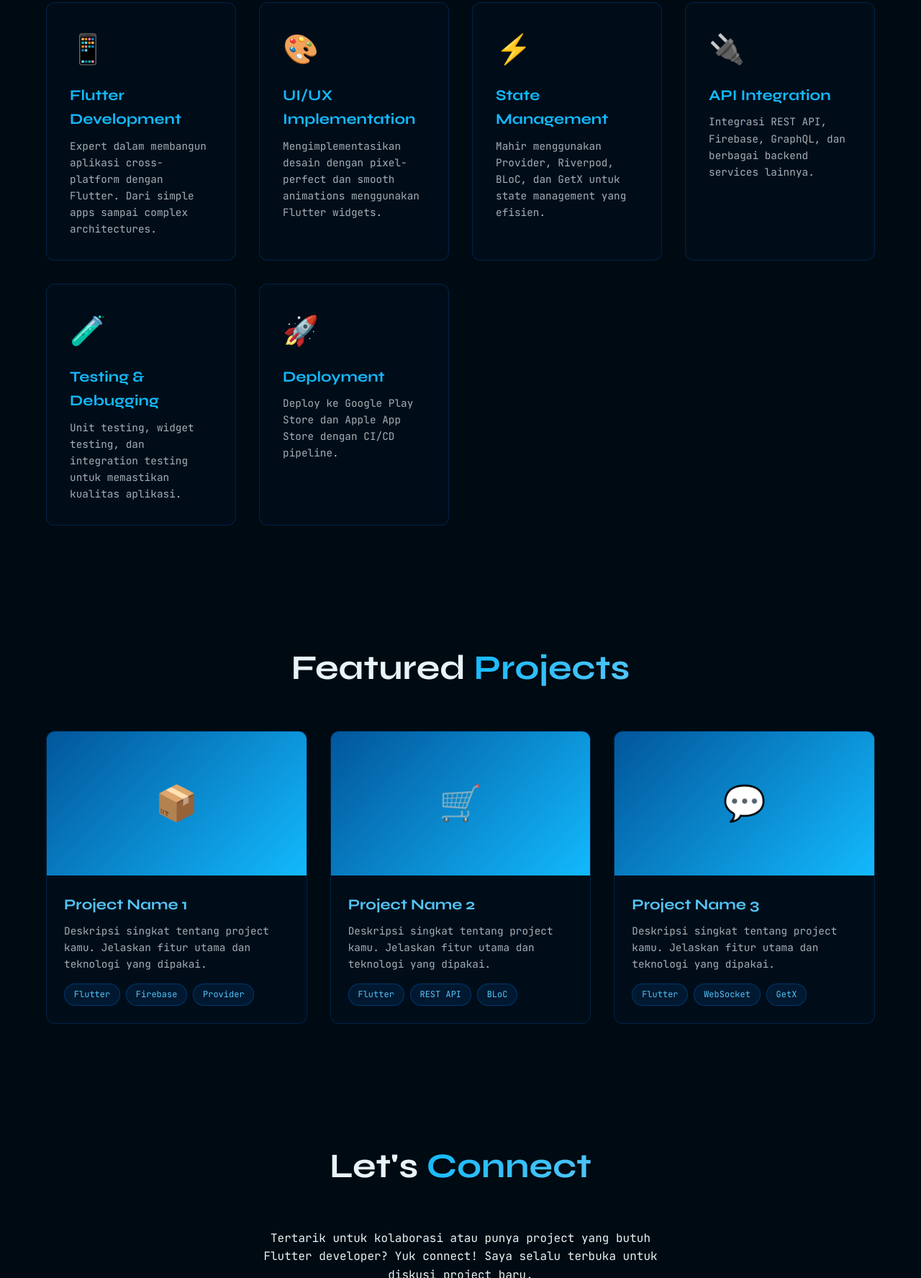
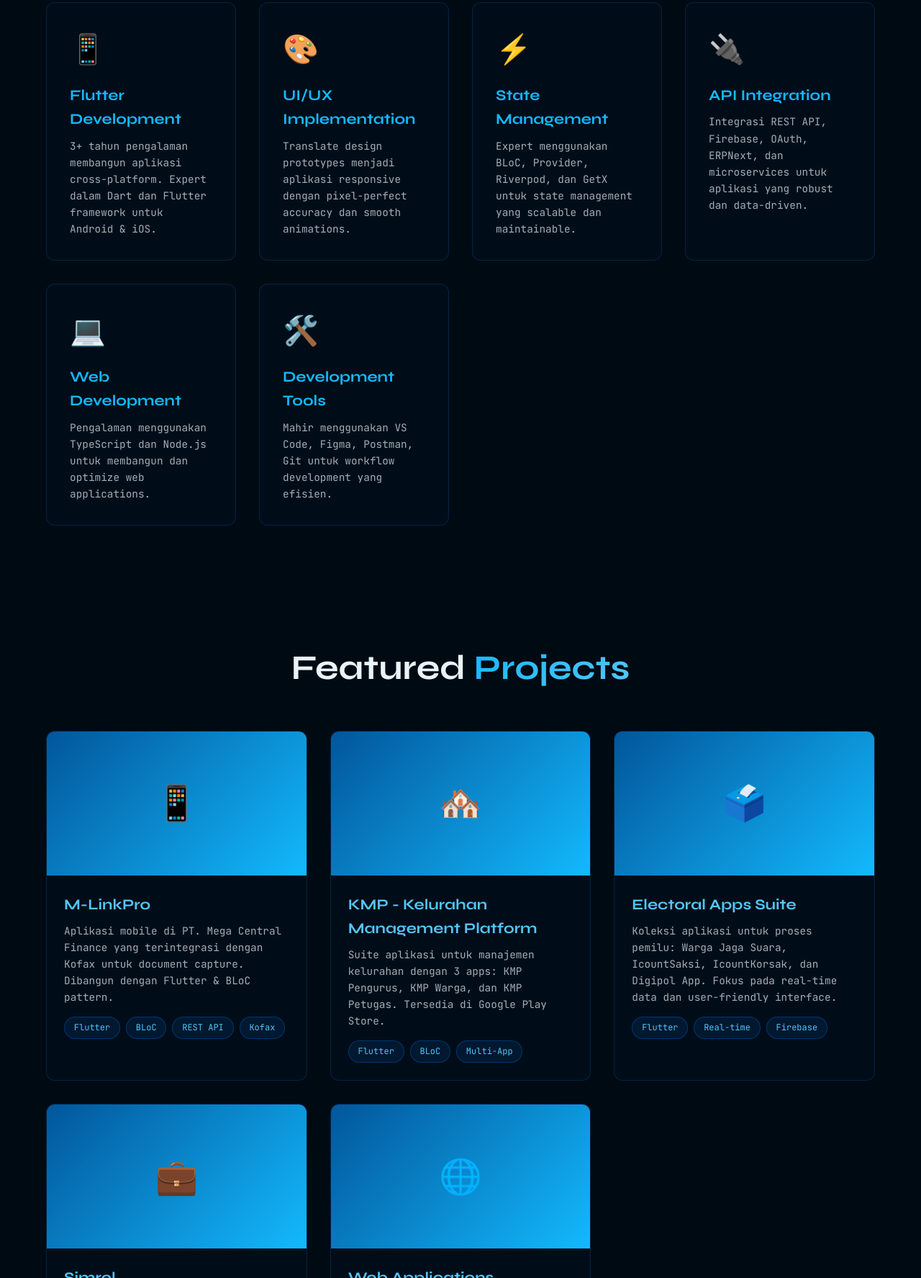
Before and after one commit to adimaulanaa/adimaulana.github.io, a plain HTML site: page index.html in a window 1280 px wide. Shown: the part 1025-2800 px from the top of the page at 72% size. Drawn offline with Linux system fonts and the light colour scheme.

Commit message:
update CV

```diff
--- a/index.html
+++ b/index.html
@@ -501,9 +501,9 @@
                 Hi, Saya <span class="gradient-text">Adi Maulana</span>
             </h1>
             <p>
-                Mobile Developer yang fokus di Flutter. Suka bikin aplikasi yang smooth,
-                cepat, dan tentunya user-friendly. Dari UI yang kece sampai logic yang solid,
-                semuanya dihandle dengan passion! 🚀
+                Mobile Developer dengan 3+ tahun pengalaman di Flutter. Expert dalam membangun
+                aplikasi cross-platform dengan clean architecture, state management (BLoC, Provider, Riverpod),
+                dan REST API integration. Passionate tentang code quality dan user experience! 🚀
             </p>
             <div class="cta-buttons">
                 <a href="#projects" class="btn btn-primary">Lihat Projects</a>
@@ -532,32 +532,32 @@
             <div class="skill-card">
                 <div class="skill-icon">📱</div>
                 <h3>Flutter Development</h3>
-                <p>Expert dalam membangun aplikasi cross-platform dengan Flutter. Dari simple apps sampai complex architectures.</p>
+                <p>3+ tahun pengalaman membangun aplikasi cross-platform. Expert dalam Dart dan Flutter framework untuk Android & iOS.</p>
             </div>
             <div class="skill-card">
                 <div class="skill-icon">🎨</div>
                 <h3>UI/UX Implementation</h3>
-                <p>Mengimplementasikan desain dengan pixel-perfect dan smooth animations menggunakan Flutter widgets.</p>
+                <p>Translate design prototypes menjadi aplikasi responsive dengan pixel-perfect accuracy dan smooth animations.</p>
             </div>
             <div class="skill-card">
                 <div class="skill-icon">⚡</div>
                 <h3>State Management</h3>
-                <p>Mahir menggunakan Provider, Riverpod, BLoC, dan GetX untuk state management yang efisien.</p>
+                <p>Expert menggunakan BLoC, Provider, Riverpod, dan GetX untuk state management yang scalable dan maintainable.</p>
             </div>
             <div class="skill-card">
                 <div class="skill-icon">🔌</div>
                 <h3>API Integration</h3>
-                <p>Integrasi REST API, Firebase, GraphQL, dan berbagai backend services lainnya.</p>
+                <p>Integrasi REST API, Firebase, OAuth, ERPNext, dan microservices untuk aplikasi yang robust dan data-driven.</p>
             </div>
             <div class="skill-card">
-                <div class="skill-icon">🧪</div>
-                <h3>Testing & Debugging</h3>
-                <p>Unit testing, widget testing, dan integration testing untuk memastikan kualitas aplikasi.</p>
+                <div class="skill-icon">💻</div>
+                <h3>Web Development</h3>
+                <p>Pengalaman menggunakan TypeScript dan Node.js untuk membangun dan optimize web applications.</p>
             </div>
             <div class="skill-card">
-                <div class="skill-icon">🚀</div>
-                <h3>Deployment</h3>
-                <p>Deploy ke Google Play Store dan Apple App Store dengan CI/CD pipeline.</p>
+                <div class="skill-icon">🛠️</div>
+                <h3>Development Tools</h3>
+                <p>Mahir menggunakan VS Code, Figma, Postman, Git untuk workflow development yang efisien.</p>
             </div>
         </div>
     </section>
@@ -566,38 +566,63 @@
         <h2 class="section-title">Featured <span class="gradient-text">Projects</span></h2>
         <div class="projects-grid">
             <div class="project-card">
-                <div class="project-image">📦</div>
+                <div class="project-image">📱</div>
                 <div class="project-info">
-                    <h3>Project Name 1</h3>
-                    <p>Deskripsi singkat tentang project kamu. Jelaskan fitur utama dan teknologi yang dipakai.</p>
+                    <h3>M-LinkPro</h3>
+                    <p>Aplikasi mobile di PT. Mega Central Finance yang terintegrasi dengan Kofax untuk document capture. Dibangun dengan Flutter & BLoC pattern.</p>
                     <div class="project-tags">
                         <span class="tag">Flutter</span>
-                        <span class="tag">Firebase</span>
-                        <span class="tag">Provider</span>
+                        <span class="tag">BLoC</span>
+                        <span class="tag">REST API</span>
+                        <span class="tag">Kofax</span>
                     </div>
                 </div>
             </div>
             <div class="project-card">
-                <div class="project-image">🛒</div>
+                <div class="project-image">🏘️</div>
                 <div class="project-info">
-                    <h3>Project Name 2</h3>
-                    <p>Deskripsi singkat tentang project kamu. Jelaskan fitur utama dan teknologi yang dipakai.</p>
+                    <h3>KMP - Kelurahan Management Platform</h3>
+                    <p>Suite aplikasi untuk manajemen kelurahan dengan 3 apps: KMP Pengurus, KMP Warga, dan KMP Petugas. Tersedia di Google Play Store.</p>
                     <div class="project-tags">
                         <span class="tag">Flutter</span>
-                        <span class="tag">REST API</span>
                         <span class="tag">BLoC</span>
+                        <span class="tag">Multi-App</span>
                     </div>
                 </div>
             </div>
             <div class="project-card">
-                <div class="project-image">💬</div>
+                <div class="project-image">🗳️</div>
                 <div class="project-info">
-                    <h3>Project Name 3</h3>
-                    <p>Deskripsi singkat tentang project kamu. Jelaskan fitur utama dan teknologi yang dipakai.</p>
+                    <h3>Electoral Apps Suite</h3>
+                    <p>Koleksi aplikasi untuk proses pemilu: Warga Jaga Suara, IcountSaksi, IcountKorsak, dan Digipol App. Fokus pada real-time data dan user-friendly interface.</p>
                     <div class="project-tags">
                         <span class="tag">Flutter</span>
-                        <span class="tag">WebSocket</span>
-                        <span class="tag">GetX</span>
+                        <span class="tag">Real-time</span>
+                        <span class="tag">Firebase</span>
+                    </div>
+                </div>
+            </div>
+            <div class="project-card">
+                <div class="project-image">💼</div>
+                <div class="project-info">
+                    <h3>Simrel</h3>
+                    <p>Aplikasi enterprise untuk manajemen relasi dan data. Dibangun dengan clean architecture dan modern state management.</p>
+                    <div class="project-tags">
+                        <span class="tag">Flutter</span>
+                        <span class="tag">Provider</span>
+                        <span class="tag">ERPNext</span>
+                    </div>
+                </div>
+            </div>
+            <div class="project-card">
+                <div class="project-image">🌐</div>
+                <div class="project-info">
+                    <h3>Web Applications</h3>
+                    <p>Berbagai web apps menggunakan TypeScript dan Node.js. Fokus pada performance optimization dan API integration dengan backend teams.</p>
+                    <div class="project-tags">
+                        <span class="tag">TypeScript</span>
+                        <span class="tag">Node.js</span>
+                        <span class="tag">Microservices</span>
                     </div>
                 </div>
             </div>
@@ -608,16 +633,19 @@
         <h2 class="section-title">Let's <span class="gradient-text">Connect</span></h2>
         <div class="contact-content">
             <p>Tertarik untuk kolaborasi atau punya project yang butuh Flutter developer?
-            Yuk connect! Saya selalu terbuka untuk diskusi project baru.</p>
+            Yuk connect! Saya always open untuk diskusi dan opportunity baru.</p>
             <div class="contact-links">
                 <a href="https://github.com/adimaulanaa" class="contact-link" target="_blank">
                     <span>🐙</span> GitHub
                 </a>
-                <a href="https://linkedin.com/in/adimaulana" class="contact-link" target="_blank">
+                <a href="https://linkedin.com/in/adi-maulana" class="contact-link" target="_blank">
                     <span>💼</span> LinkedIn
                 </a>
-                <a href="mailto:your.email@example.com" class="contact-link">
+                <a href="mailto:adimaulana0777@gmail.com" class="contact-link">
                     <span>📧</span> Email
+                </a>
+                <a href="tel:+6288296223114" class="contact-link">
+                    <span>📱</span> 0882-9622-3114
                 </a>
             </div>
         </div>
```
